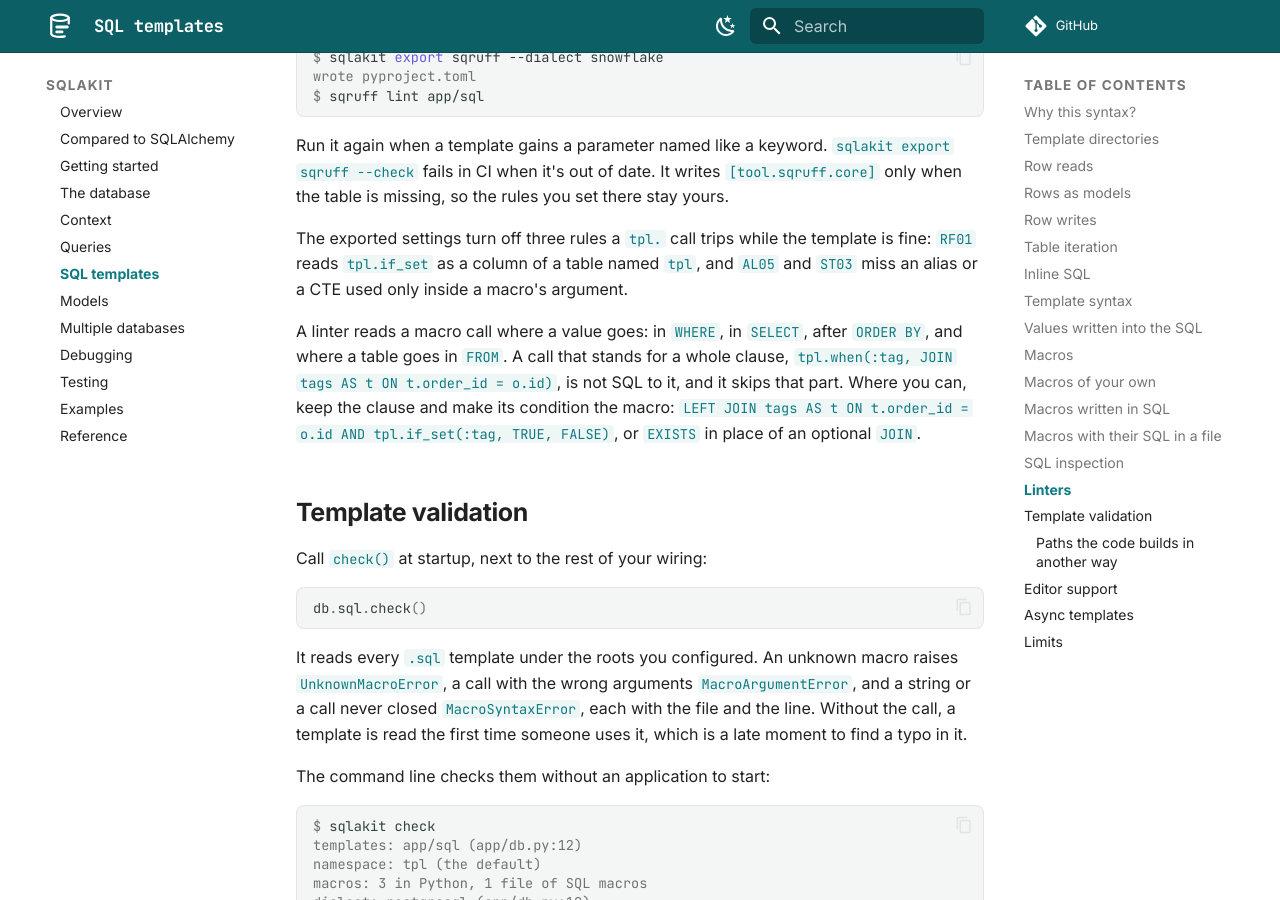
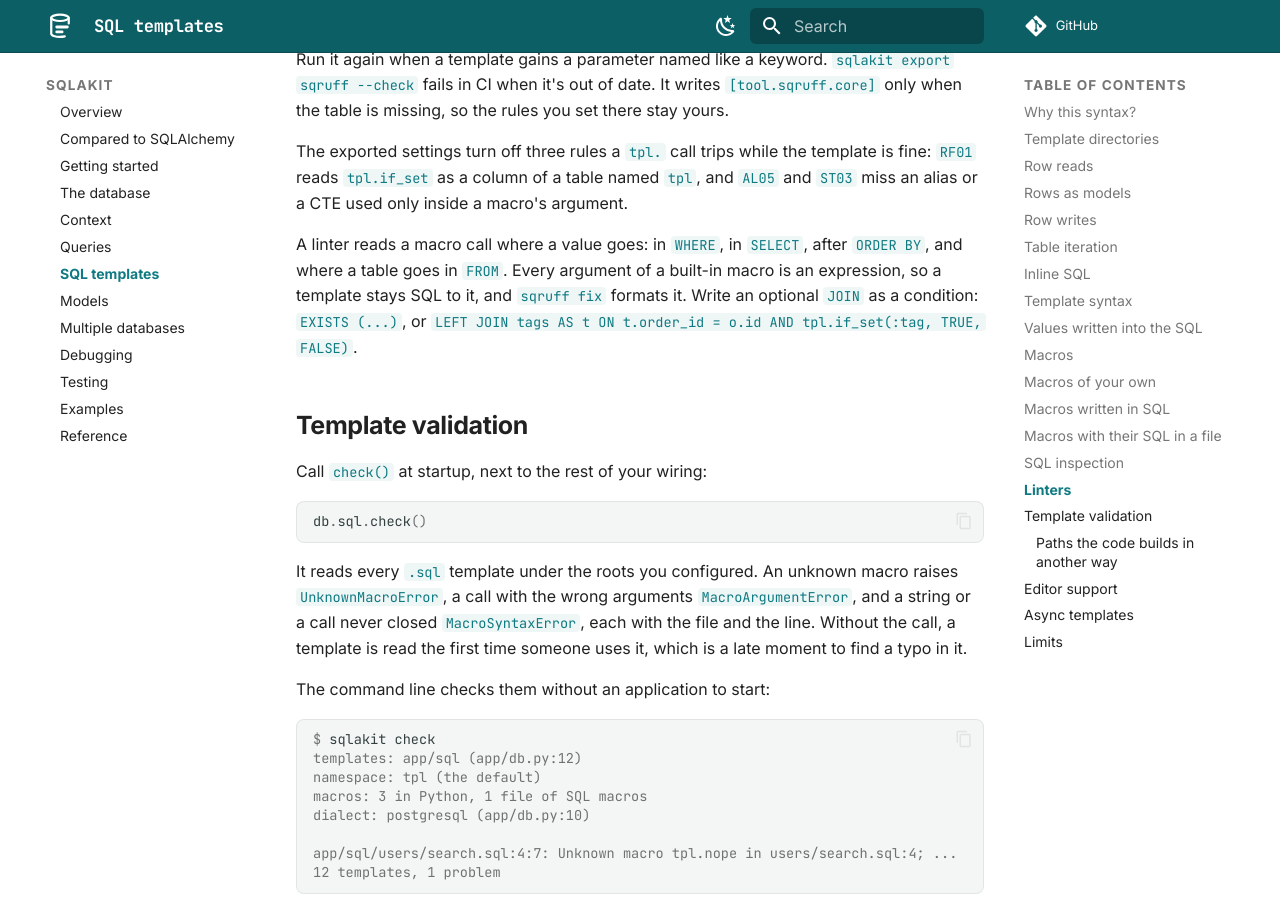
Before and after one commit to antonrh/sqlakit, an MkDocs documentation site: the page built from docs/sql.md, in a window 1280 px wide and 900 px high, scrolled down 13454 px. Built offline with MkDocs 1.6.1 and Material for MkDocs 9.7.7, drawn with Linux system fonts in a browser that asks for light colours; comment, search, counter and statistics services are not loaded; some of the changed text lies outside the part shown.

Commit message:
Remove tpl.when, whose clause no linter reads as SQL (#121)

````diff
--- a/docs/sql.md
+++ b/docs/sql.md
@@ -386,7 +386,6 @@
 | --- | --- |
 | `tpl.if_set(:x, expr[, otherwise])` | `expr` when `:x` holds a value, `otherwise` (`TRUE`) when it doesn't |
 | `tpl.unless_set(:x, expr[, otherwise])` | `expr` when `:x` holds no value |
-| `tpl.when(:x, sql)` | `sql` when `:x` holds a value, nothing when it doesn't: a `JOIN` that is there or not. Everything after `:x` is `sql`, commas and all |
 | `tpl.in_list(col, :values, :exclude)` | `col IN (:values)`, or `NOT IN` when `:exclude` is set, and `TRUE` when the list is empty |
 | `tpl.between(col, :from, :to[, '[)'])` | a range whose ends may each be missing |
 | `tpl.order_by(:sort, col, ...)` | the terms of an `ORDER BY` from sort strings, only by the columns listed |
@@ -402,8 +401,8 @@
 | `tpl.include('path.sql')` | the query of another template, in parentheses |
 
 A value is missing when it is `None`, `False` or empty. `0` is a value.
-`if_set`, `unless_set`, `when`, `array`, `order_by`, `between` and `in_list`
-also take a parameter the call did not pass, as a missing value. Another macro
+`if_set`, `unless_set`, `array`, `order_by`, `between` and `in_list` also
+take a parameter the call did not pass, as a missing value. Another macro
 refuses it. That covers the optional parts of a query:
 
 ```sql
@@ -429,7 +428,7 @@
 `GROUP BY name`, sorting by it no longer matches the grouped column, so group
 by the same expression.
 
-`if_set`, `unless_set` and `when` expand only the branch they write. A macro
+`if_set` and `unless_set` expand only the branch they write. A macro
 in the other one never runs, so it can't fail on a value that wasn't meant for
 it. A branch of `if_set` or `unless_set` that joins conditions with `AND` or
 `OR` goes in brackets, so `tpl.if_set(:x, a OR b, FALSE) AND c` stays
@@ -644,11 +643,10 @@
 argument.
 
 A linter reads a macro call where a value goes: in `WHERE`, in `SELECT`, after
-`ORDER BY`, and where a table goes in `FROM`. A call that stands for a whole
-clause, `tpl.when(:tag, JOIN tags AS t ON t.order_id = o.id)`, is not SQL to
-it, and it skips that part. Where you can, keep the clause and make its
-condition the macro: `LEFT JOIN tags AS t ON t.order_id = o.id AND
-tpl.if_set(:tag, TRUE, FALSE)`, or `EXISTS` in place of an optional `JOIN`.
+`ORDER BY`, and where a table goes in `FROM`. Every argument of a built-in
+macro is an expression, so a template stays SQL to it, and `sqruff fix` formats
+it. Write an optional `JOIN` as a condition: `EXISTS (...)`, or `LEFT JOIN tags
+AS t ON t.order_id = o.id AND tpl.if_set(:tag, TRUE, FALSE)`.
 
 ## Template validation
 
````
Also changed, not shown: CHANGELOG.md (+21 -0 lines), 3 other files.
